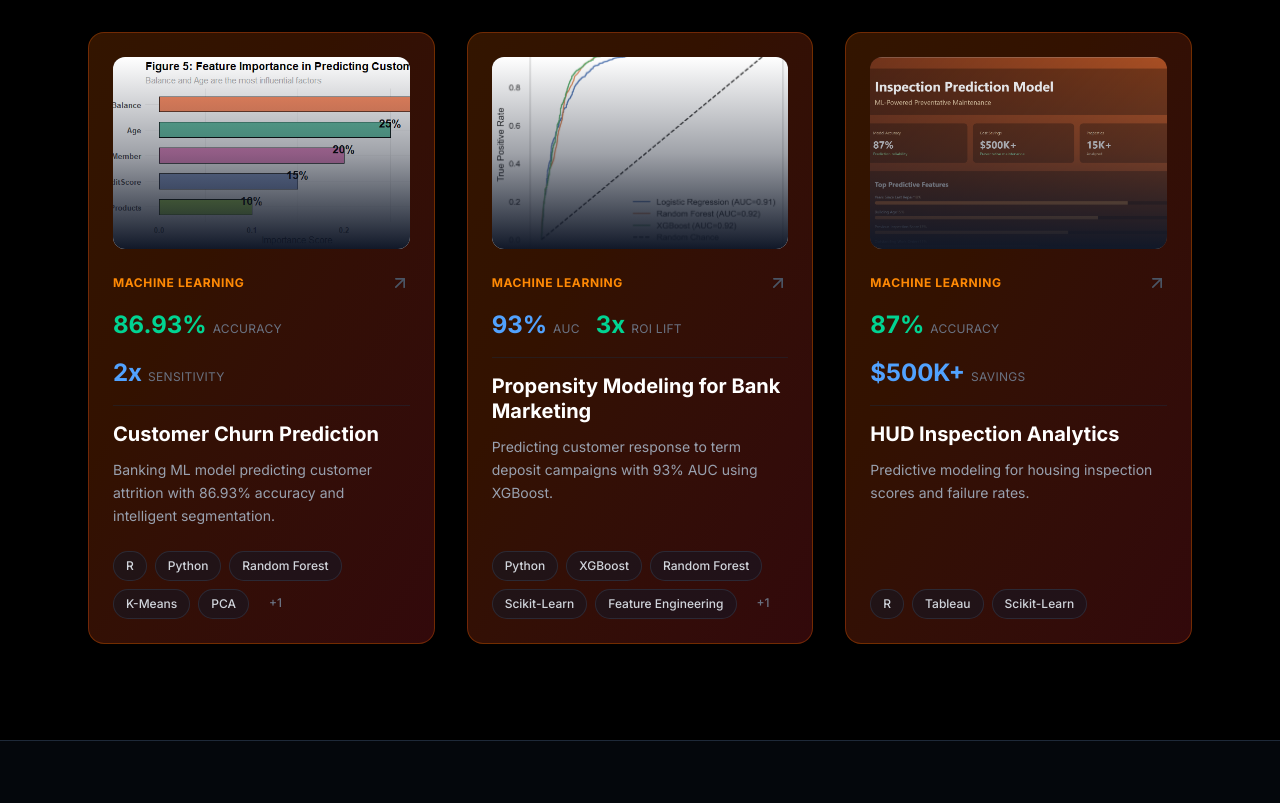
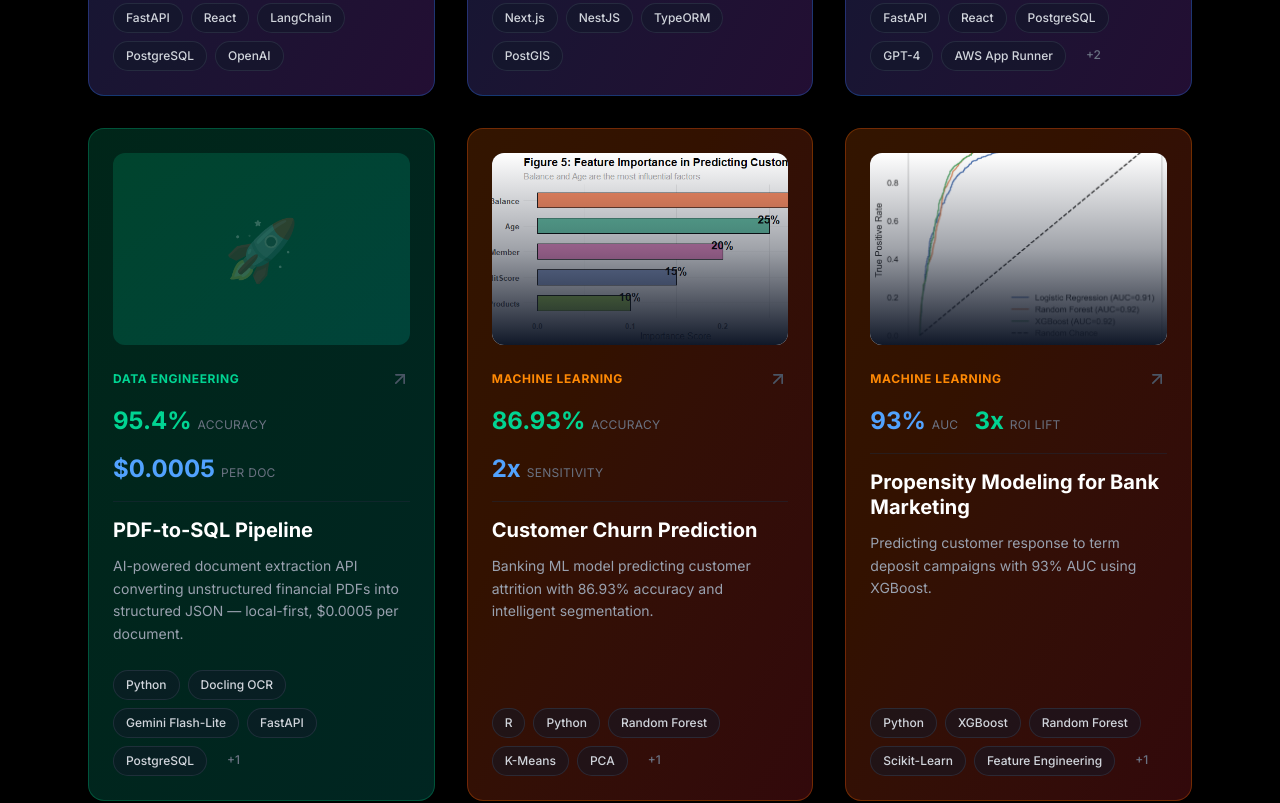
Before and after one commit to CrillyPienaah/chris-pienaah-portfolio, a Next.js app: page / in a window 1280 px wide. Shown: the part 2400-3203 px from the top of the page. Built offline with nearby package versions, Linux system fonts and the light colour scheme.

Commit message:
Update Hero headline, fix credentials, add PDF-to-SQL, Trading System and Volta IVA projects

```diff
--- a/components/ProjectCard.tsx
+++ b/components/ProjectCard.tsx
@@ -12,7 +12,6 @@ interface ProjectCardProps {
 }
 
 export default function ProjectCard({ project, featured = false }: ProjectCardProps) {
-  // Define metrics for each project
   const projectMetrics: Record<string, { value: string; label: string; color: string }[]> = {
     'luminamed': [
       { value: '92%', label: 'accuracy', color: 'text-emerald-400' },
@@ -35,26 +34,41 @@ export default function ProjectCard({ project, featured = false }: ProjectCardPr
     'hud-inspections': [
       { value: '87%', label: 'accuracy', color: 'text-emerald-400' },
       { value: '$500K+', label: 'savings', color: 'text-blue-400' }
-    ]
+    ],
+    'self-healing-pipelines': [
+      { value: '431M+', label: 'records/day', color: 'text-blue-400' },
+      { value: '-78%', label: 'downtime', color: 'text-emerald-400' }
+    ],
+    'pdf-to-sql-pipeline': [
+      { value: '95.4%', label: 'accuracy', color: 'text-emerald-400' },
+      { value: '$0.0005', label: 'per doc', color: 'text-blue-400' }
+    ],
+    'chrisline-trading': [
+      { value: '2.51', label: 'profit factor', color: 'text-emerald-400' },
+      { value: '1.6%', label: 'max drawdown', color: 'text-blue-400' }
+    ],
+    'volta-iva': [
+      { value: 'GH₵2.95bn', label: 'verified', color: 'text-amber-400' },
+      { value: '3-source', label: 'reconciliation', color: 'text-blue-400' }
+    ],
   };
 
   const metrics = projectMetrics[project.id] || [];
 
-  const categoryColors = {
+  const categoryColors: Record<string, string> = {
     "Flagship AI": "from-blue-500/20 to-purple-500/20 border-blue-500/30",
     "Data Engineering": "from-emerald-500/20 to-teal-500/20 border-emerald-500/30",
     "Machine Learning": "from-orange-500/20 to-red-500/20 border-orange-500/30",
     "Product Strategy": "from-violet-500/20 to-pink-500/20 border-violet-500/30"
   };
 
-  const categoryTextColors = {
+  const categoryTextColors: Record<string, string> = {
     "Flagship AI": "text-blue-400",
     "Data Engineering": "text-emerald-400",
     "Machine Learning": "text-orange-400",
     "Product Strategy": "text-violet-400"
   };
 
-  // Handle external link clicks without propagation
   const handleLinkClick = (e: React.MouseEvent, url: string) => {
     e.preventDefault();
     e.stopPropagation();
@@ -77,7 +91,7 @@ export default function ProjectCard({ project, featured = false }: ProjectCardPr
           </Link>
           <div className="absolute inset-0 bg-gradient-to-t from-gray-900 via-gray-900/40 to-transparent"></div>
 
-          {/* Hover overlay with links */}
+          {/* Hover overlay */}
           <div className="absolute inset-0 bg-black/60 opacity-0 group-hover/image:opacity-100 transition-opacity duration-300 flex items-center justify-center gap-4 z-10">
             {project.repoUrl && (
               <button
@@ -105,7 +119,7 @@ export default function ProjectCard({ project, featured = false }: ProjectCardPr
         </div>
       )}
 
-      {/* Content Section - Now clickable */}
+      {/* Content Section */}
       <Link href={`/projects/${project.id}`} className="flex flex-col flex-grow group">
         <div className="flex items-center justify-between mb-4">
           <span className={`text-xs font-bold tracking-wider uppercase ${categoryTextColors[project.category]}`}>
@@ -117,7 +131,7 @@ export default function ProjectCard({ project, featured = false }: ProjectCardPr
           />
         </div>
 
-        {/* METRICS STRIP - NEW! */}
+        {/* Metrics Strip */}
         {metrics.length > 0 && (
           <div className="flex flex-wrap gap-4 mb-4 pb-4 border-b border-gray-800/50">
             {metrics.map((metric, index) => (
@@ -137,7 +151,7 @@ export default function ProjectCard({ project, featured = false }: ProjectCardPr
           {project.subtitle}
         </p>
 
-        {/* Impact Metrics for Featured */}
+        {/* Impact for Featured */}
         {project.impact && project.impact.length > 0 && featured && (
           <div className="mb-6 p-4 bg-black/20 rounded-lg border border-gray-800/50">
             <p className="text-sm font-semibold text-gray-300 mb-2">Key Impact:</p>
--- a/data/projects.ts
+++ b/data/projects.ts
@@ -16,8 +16,6 @@ export interface Project {
   demoUrl?: string;
   featured: boolean;
   description: string;
-
-  // CASE STUDY FIELDS
   problem?: string;
   solution?: string;
   impact?: string[];
@@ -83,7 +81,6 @@ export const projects: Project[] = [
     ]
   },
 
-  // NEW: Self-Healing Data Pipeline Platform (Replaces Hyperlocal Ad Optimizer)
   {
     id: "self-healing-pipelines",
     title: "Self-Healing Data Pipeline Platform",
@@ -103,6 +100,66 @@ export const projects: Project[] = [
       "Eliminates 3am alerts and weekend firefighting through autonomous remediation",
       "Achieves 85-92% confidence on generated fixes with 100% safety validation rate",
       "First autonomous pipeline remediation platform - deployed and running on AWS"
+    ]
+  },
+
+  {
+    id: "pdf-to-sql-pipeline",
+    title: "PDF-to-SQL Pipeline",
+    subtitle: "AI-powered document extraction API converting unstructured financial PDFs into structured JSON — local-first, $0.0005 per document.",
+    category: "Data Engineering",
+    techStack: ["Python", "Docling OCR", "Gemini Flash-Lite", "FastAPI", "PostgreSQL", "Docker"],
+    repoUrl: "https://github.com/CrillyPienaah/pdf-to-sql-pipeline",
+    featured: true,
+    description: "3-layer document intelligence pipeline: local OCR extraction, LLM schema mapping, and deterministic validation — designed for regulated financial environments where data sovereignty matters.",
+    problem: "Financial institutions processing bank statements, invoices, and clinical notes manually face high error rates, slow turnaround, and data sovereignty risks when sending sensitive documents to cloud OCR services. Existing solutions cost $0.01–$0.05 per document and require data to leave the organisation's infrastructure.",
+    solution: "Built a 3-layer pipeline: Docling OCR runs locally on CPU (no cloud, no GPU, original PDF never leaves the machine), Gemini Flash-Lite maps extracted text to typed structured JSON via few-shot prompting, and a deterministic validation engine enforces business rules with zero LLM involvement in the trust layer.",
+    impact: [
+      "Achieved 95.4% accuracy across bank statements, invoices, and clinical notes",
+      "Cost of $0.0005 per document — 20-100x cheaper than existing cloud OCR solutions",
+      "Data sovereignty by design — original PDFs never leave the local machine",
+      "Supports 7 document types with domain-specific extraction models",
+      "FastAPI REST endpoints with Swagger UI for enterprise integration"
+    ]
+  },
+
+  {
+    id: "chrisline-trading",
+    title: "CHRiSLINE Algorithmic Trading System",
+    subtitle: "Production-grade real-time financial data pipeline with multi-timeframe feature engineering — 2.51 Profit Factor, 1.6% max drawdown over 28 months.",
+    category: "Data Engineering",
+    techStack: ["Python", "MetaTrader 5", "PostgreSQL", "Multi-Timeframe Data", "Feature Engineering"],
+    repoUrl: "https://github.com/CrillyPienaah/ForexTradeSentinel",
+    featured: false,
+    description: "Real-time financial data ingestion and signal processing system consuming OHLCV tick data across 5 timeframes through a 3-layer feature engineering pipeline with automated performance monitoring.",
+    problem: "Manual trading decisions based on single-timeframe analysis miss multi-scale market structure signals. Most algorithmic systems lack rigorous feature engineering, anomaly detection, and production-grade observability for live financial data.",
+    solution: "Engineered a real-time data ingestion system consuming multi-timeframe OHLCV tick data (M15/H1/H4/D1/W1) across NAS100 and XAUUSD. Built a 3-layer feature engineering pipeline: structural signal detection (BOS, CHoCH, OB+FVG), conviction scoring with stability gates, and kill-zone scheduling. Automated backtesting engine with anomaly detection, performance monitoring, trade logging, and equity brake alerting.",
+    impact: [
+      "Profit Factor 2.51 across 262 validated trades over 28 months",
+      "1.6% maximum drawdown — FTMO compliant for $100K challenge",
+      "47.5% win rate with asymmetric risk/reward profile",
+      "Processes 55K+ bars across 5 timeframes with real-time signal validation",
+      "Autonomous execution with conviction gates preventing low-quality entries"
+    ]
+  },
+
+  {
+    id: "volta-iva",
+    title: "Volta IVA — World Bank Energy Verification",
+    subtitle: "Independent Verification Agent platform for World Bank PAD4401 energy sector programme — three-source reconciliation with cryptographic audit trails.",
+    category: "Flagship AI",
+    techStack: ["Python", "FastAPI", "React", "SHA-256", "Trillian Merkle Tree", "GCP", "RFC 3161"],
+    repoUrl: "https://github.com/CrillyPienaah/project-volta-v2",
+    featured: false,
+    description: "World Bank-grade data verification platform reconciling official energy utility data from three independent government sources with cryptographically tamper-evident audit trails.",
+    problem: "Ghana's energy sector loses GH₵2.95bn annually in unverified revenue. World Bank PAD4401 (US$260M IDA Credit) legally requires Independent Verification Agents under Schedule 2 Section I.D.1 — but no existing platform provides multi-source reconciliation with cryptographic integrity guarantees.",
+    solution: "Built a three-source reconciliation engine ingesting ECG Zeus billing data, GRIDCo SCADA physical delivery measurements, and GRA treasury receipts simultaneously. Any gap between sources is mathematically visible and cannot be hidden by manipulating any single source. Every reconciled record is hashed with SHA-256 and written to an append-only Trillian Merkle tree with RFC 3161 timestamping.",
+    impact: [
+      "Identified GH₵2.95bn in unverified revenue across all 12 months of 2024",
+      "All 12 months rated CRITICAL risk — consistent with Auditor-General's 2024 findings",
+      "GH₵246M undeclared revenue per month surfaced through three-source reconciliation",
+      "Cryptographic audit trail using SHA-256 + Trillian Merkle tree + RFC 3161 timestamping",
+      "First platform in West Africa with multi-source reconciliation and DLI scoring for World Bank PforR programmes"
     ]
   },
 
```
Also changed, not shown: components/Hero.tsx (+43 -24 lines).
